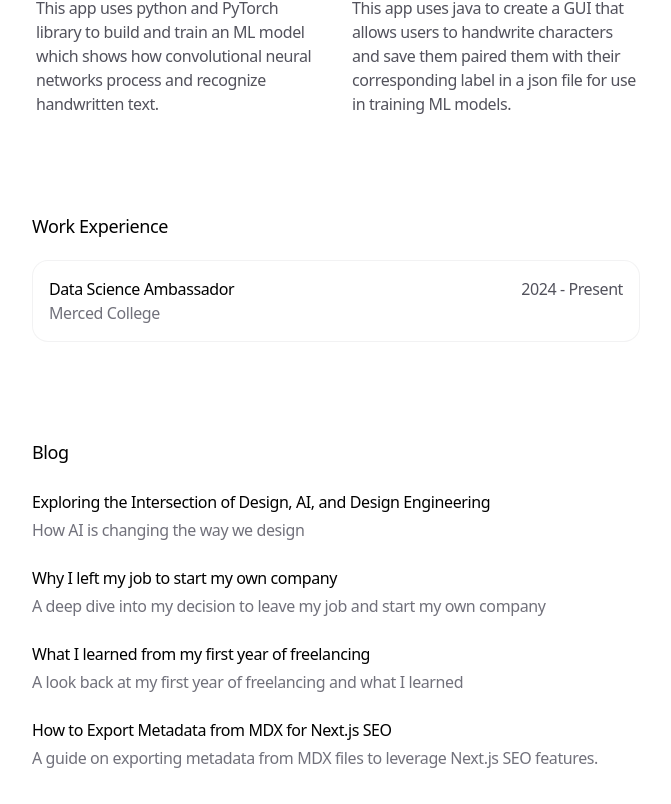
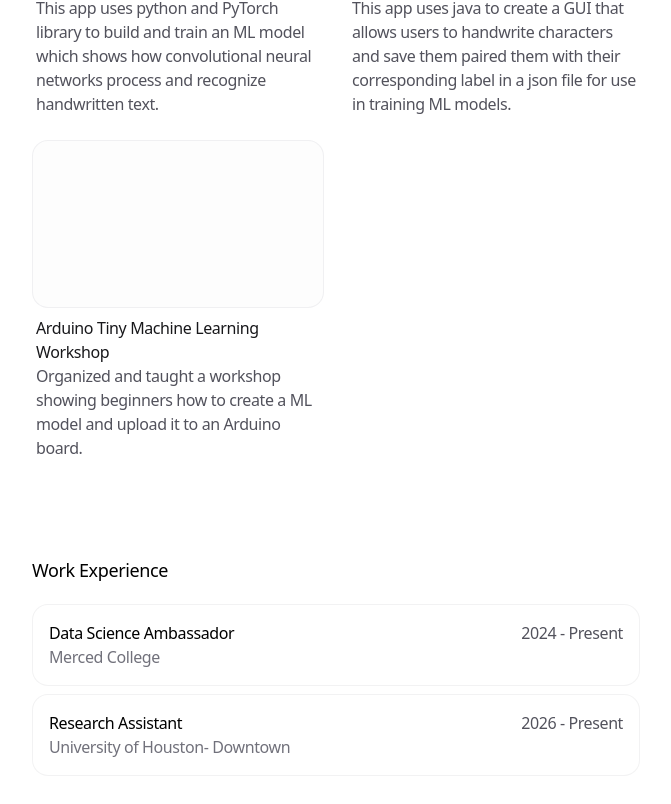
Before and after one commit to 6ichy/portfolio, a Next.js app: page / in a window 1280 px wide. Shown: the part 556-1360 px from the top of the page, without its empty margins (304-975 px from the left). Built offline with nearby package versions, Linux system fonts and the light colour scheme.

Commit message:
Work exp added

```diff
--- a/app/data.ts
+++ b/app/data.ts
@@ -41,9 +41,16 @@ export const PROJECTS: Project[] = [
     name: 'Character Annotator',
     description: 'This app uses java to create a GUI that allows users to handwrite characters and save them paired them with their corresponding label in a json file for use in training ML models.',
     link: 'https://github.com/6ichy/CharacterAnnotator',
-    video:
-      '',
+    video: '',
     id: 'project2',
+  },
+  {
+    name: 'Arduino Tiny Machine Learning Workshop',
+    description:
+      'Organized and taught a workshop showing beginners how to create a ML model and upload it to an Arduino board.',
+    link: '',
+    video:'',
+    id: 'project3',
   },
 ]
 
@@ -56,6 +63,14 @@ export const WORK_EXPERIENCE: WorkExperience[] = [
     link: 'https://www.mccd.edu/',
     id: 'work1',
   },
+  {
+    company: 'University of Houston- Downtown',
+    title: 'Research Assistant',
+    start: '2026',
+    end: 'Present',
+    link: 'https://www.uhd.edu/',
+    id: 'work2',
+  }
 ]
 
 export const BLOG_POSTS: BlogPost[] = [
```
